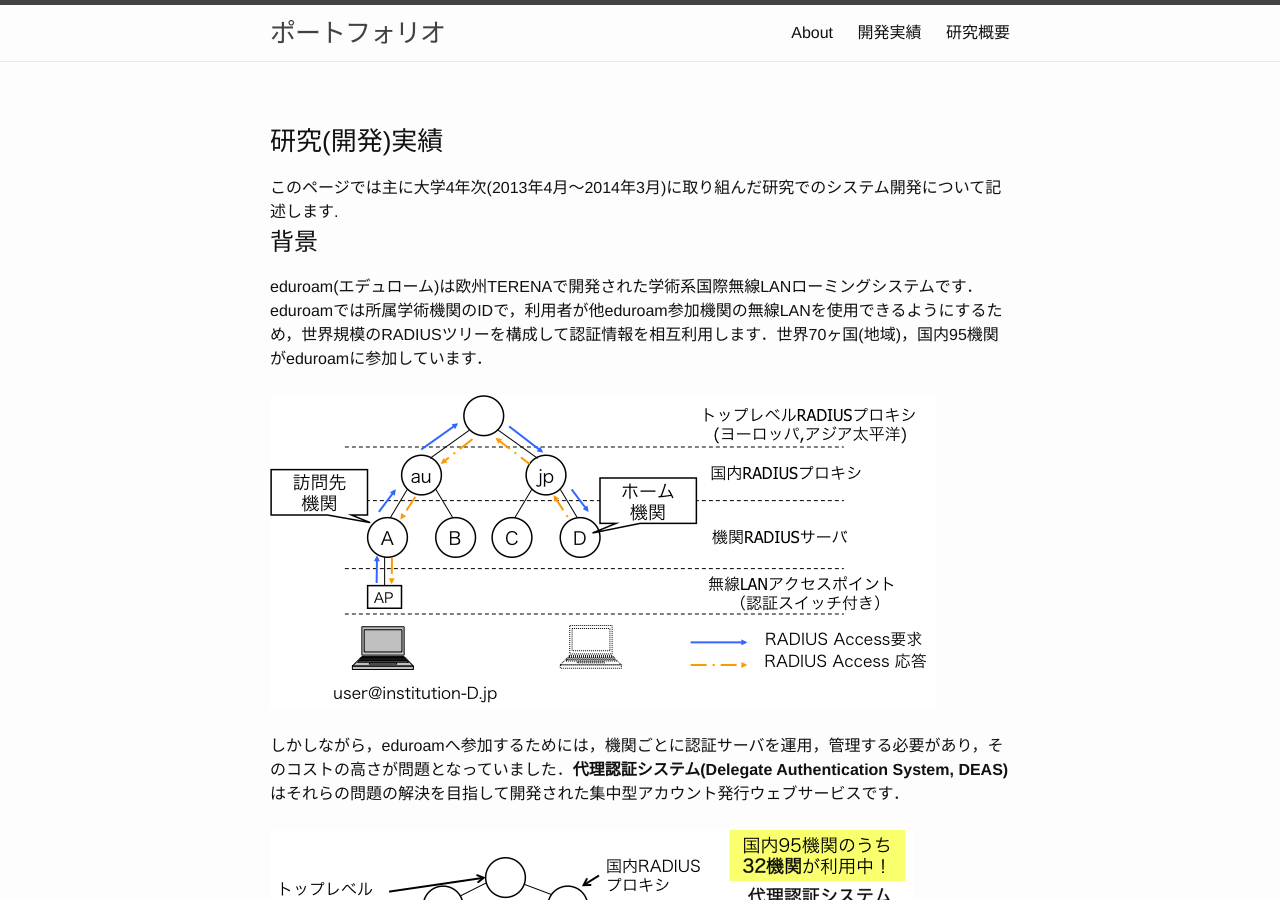
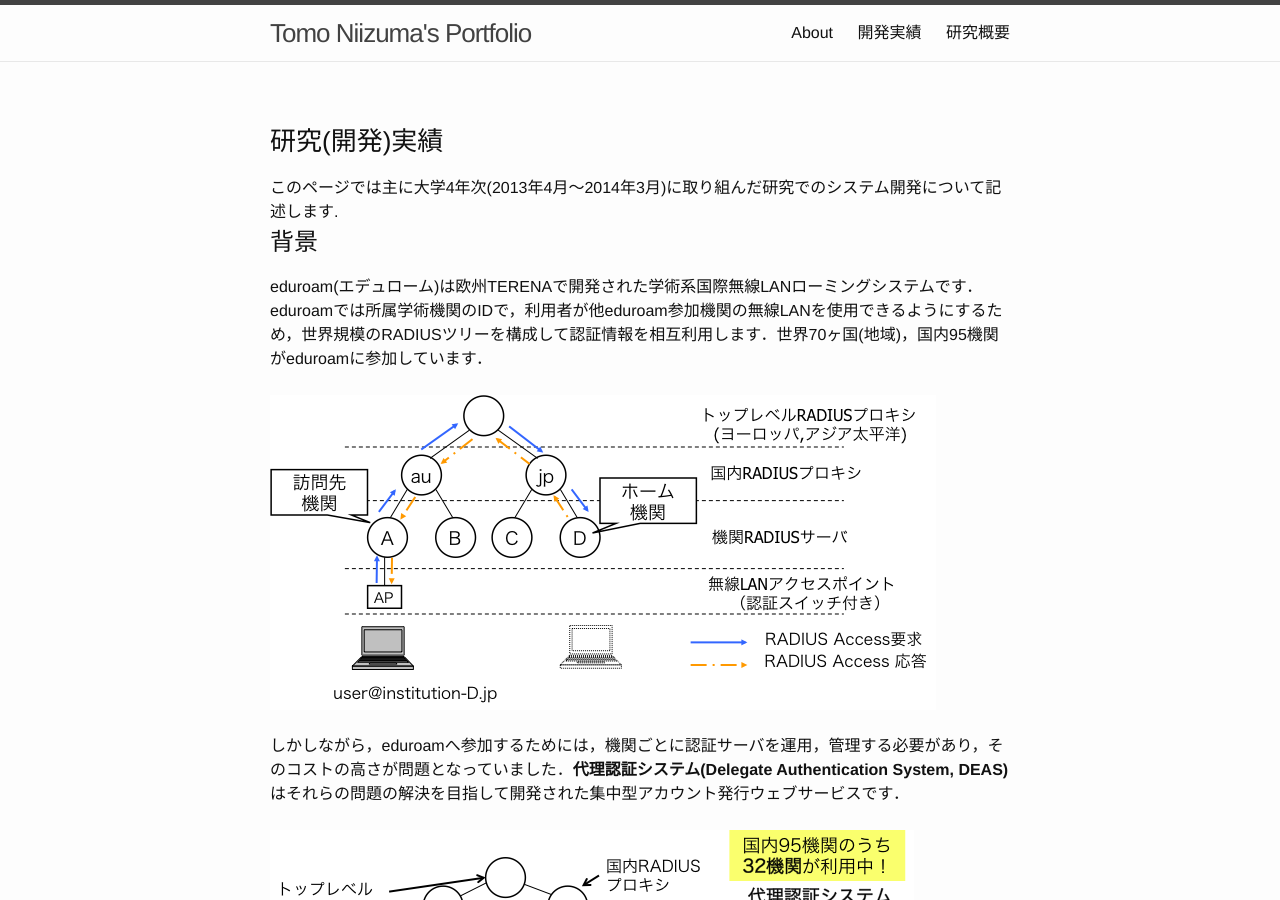
Before and after one commit to tomoniizuma/tomoniizuma.github.io, a Jekyll site: the page built from dev.md, in a window 1280 px wide and 900 px high. Built offline with Jekyll 4.4.1, drawn with Linux system fonts in a browser that asks for light colours.

Commit message:
update _config.yml

```diff
--- a/_config.yml
+++ b/_config.yml
@@ -1,5 +1,5 @@
 # Site settings
-title: ポートフォリオ
+title: Tomo Niizuma's Portfolio
 email: tomoniizuma@gmail.com
 description: > # this means to ignore newlines until "baseurl:"
 github_username:  tomoniizuma
```
Also changed, not shown: 6 other files.
